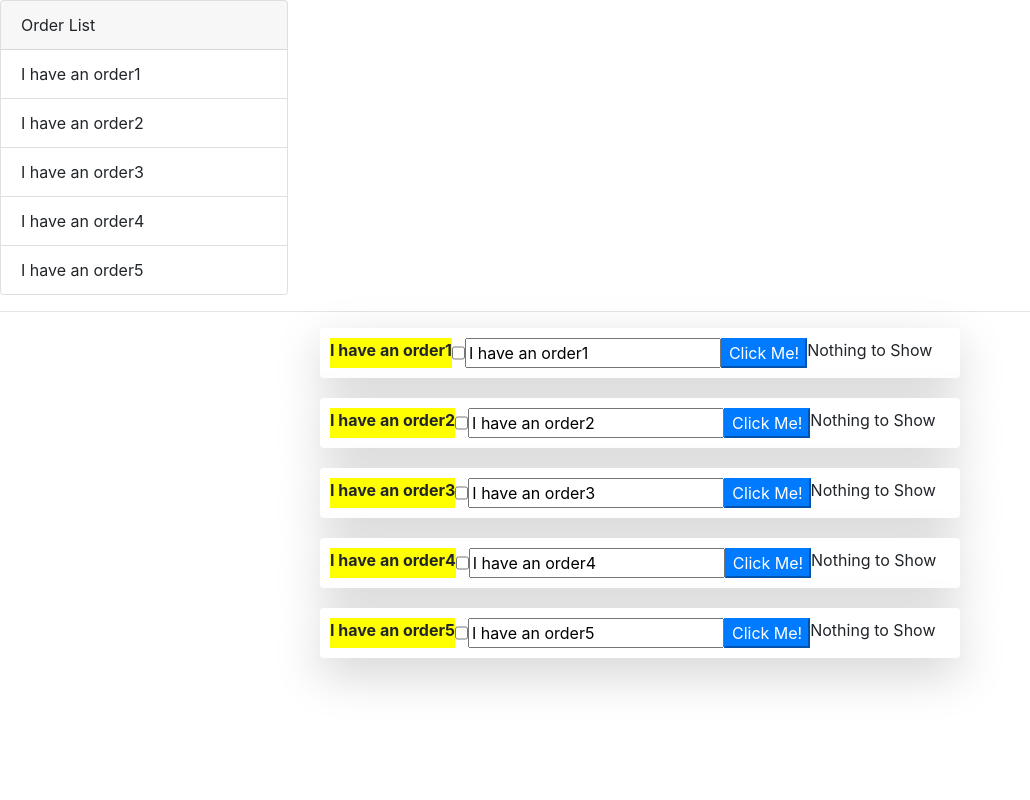
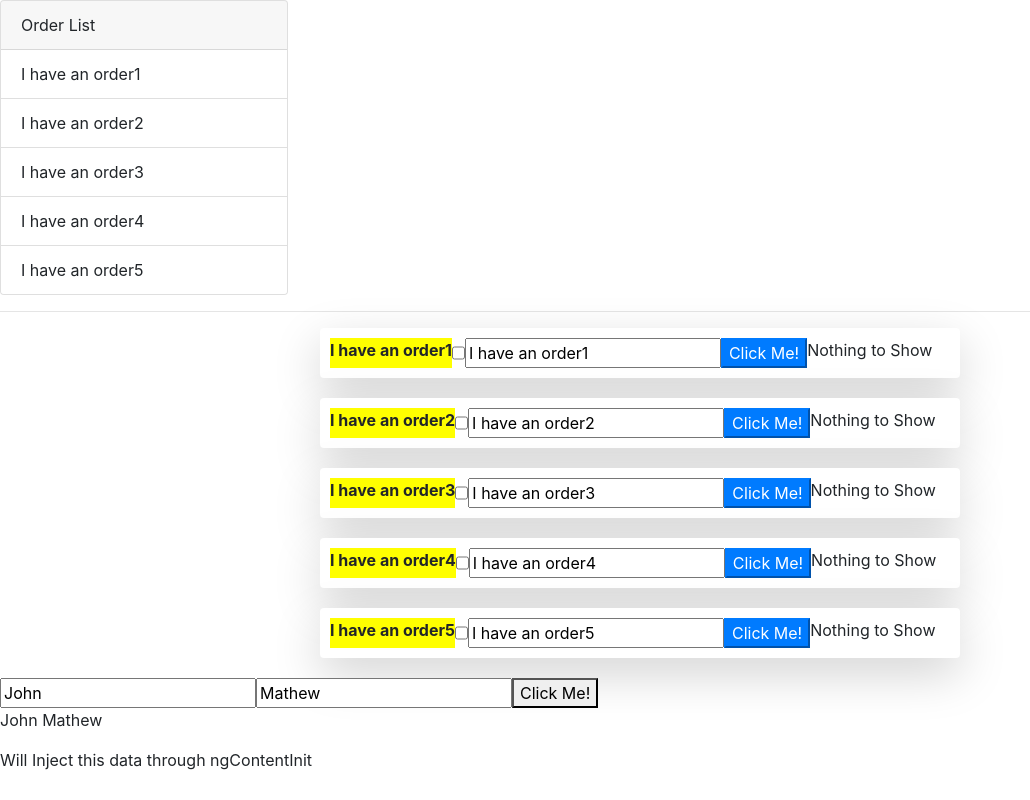
Before and after one commit to babusuryanarayanan/course-app, an Angular app: page / in a window 1280 px wide. Shown: the whole page, without its empty margins (0-1030 px from the left). Built offline with nearby package versions, Linux system fonts and the light colour scheme.

Commit message:
feat(lifecycle): learnt lifecycle

```diff
--- a/src/app/app.component.html
+++ b/src/app/app.component.html
@@ -11,3 +11,12 @@
 
 <app-simple-form *ngFor = "let order of orderService.orders"
 [orderInput]="order.text" (updateVal)="onUpdate(order.id, $event)" class="shadow-lg bg-white rounded"> </app-simple-form>
+
+<input #fName type="text" [value]="user.firstName">
+<input #lName type="text" [value]="user.lastName">
+<button (click)="toggleHook(fName.value, lName.value)"> Click Me! </button>
+<app-lifehook [lifeCycleData]="user" *ngIf='showHook'>
+  <div #ccRef>
+    <p>Will Inject this data through ngContentInit </p>
+  </div>
+</app-lifehook>
--- a/src/app/app.component.ts
+++ b/src/app/app.component.ts
@@ -8,9 +8,25 @@ import { OrderService } from './services/order.service';
 })
 export class AppComponent {
   title = 'course-app';
+  txtString:string = "test value";
+  showHook:boolean = true;
+
+  user = {
+    firstName : 'John',
+    lastName : 'Mathew'
+  }
 
   constructor(private orderService:OrderService){
 
+  }
+
+  toggleHook(fName, lName) {
+    // this.user.firstName = fName;
+    // this.user.lastName = lName;
+    this.user = {
+      firstName : fName,
+      lastName : lName
+    }
   }
 
   onUpdate(id, event) {
--- a/src/app/app.module.ts
+++ b/src/app/app.module.ts
@@ -5,11 +5,13 @@ import {FormsModule} from '@angular/forms';
 import { AppComponent } from './app.component';
 import { SimpleFormComponent } from './simple-form/simple-form.component';
 import { OrderService } from './services/order.service';
+import { LifehookComponent } from './lifehook/lifehook.component';
 
 @NgModule({
   declarations: [
     AppComponent,
-    SimpleFormComponent
+    SimpleFormComponent,
+    LifehookComponent
   ],
   imports: [
     BrowserModule,
--- /dev/null
+++ b/src/app/lifehook/lifehook.component.html
@@ -0,0 +1,4 @@
+<div #vcRef>
+<p>{{lifeCycleData.firstName}} {{lifeCycleData.lastName}}</p>
+</div>
+<ng-content> </ng-content>
--- /dev/null
+++ b/src/app/lifehook/lifehook.component.ts
@@ -0,0 +1,50 @@
+import { Component, OnInit, Input, SimpleChanges, ContentChild, ElementRef, ViewChild, ChangeDetectionStrategy } from '@angular/core';
+
+@Component({
+  selector: 'app-lifehook',
+  templateUrl: './lifehook.component.html',
+  styleUrls: ['./lifehook.component.scss'],
+  changeDetection: ChangeDetectionStrategy.OnPush
+})
+export class LifehookComponent implements OnInit {
+
+  @Input() lifeCycleData;
+  @ContentChild('ccRef', {static:true}) ccRef : ElementRef;
+  @ViewChild('vcRef', {static:true}) vcRef : ElementRef;
+
+  constructor() {
+    console.log("constructor");
+  }
+
+  ngOnChanges(changes:SimpleChanges) {
+    for (let propertyName in changes) {
+      let change = changes[propertyName];
+      let currentValue = change.currentValue;
+      let previousValue = change.previousValue;
+      console.log(`Current Value ::: ${currentValue}, Previous Value:::: ${previousValue}`);
+    }
+  }
+
+  ngOnInit() {
+    console.log("ngOnInit");
+    console.log(`ngAfterViewInit ${this.vcRef.nativeElement.textContent}`);
+  }
+
+  ngDoCheck() {
+    console.log("ngDoCheck");
+  }
+
+  ngAfterContentInit() {
+    console.log("ngAfterContentInit");
+    console.log(this.ccRef.nativeElement.textContent);
+  }
+
+  ngAfterViewInit() {
+    console.log(`ngAfterViewInit ${this.vcRef.nativeElement.textContent}`);
+  }
+
+  ngOnDestroy() {
+    console.log("onDestroy");
+  }
+
+}
--- a/src/app/simple-form/simple-form.component.ts
+++ b/src/app/simple-form/simple-form.component.ts
@@ -19,6 +19,7 @@ export class SimpleFormComponent implements OnInit {
   @Output() updateVal = new EventEmitter();
 
   ngOnInit() {
+
   }
 
   onClick(event, value) {
```
Also changed, not shown: src/app/lifehook/lifehook.component.scss (added), 1 other file (tests, documents, lock files or other folders).
